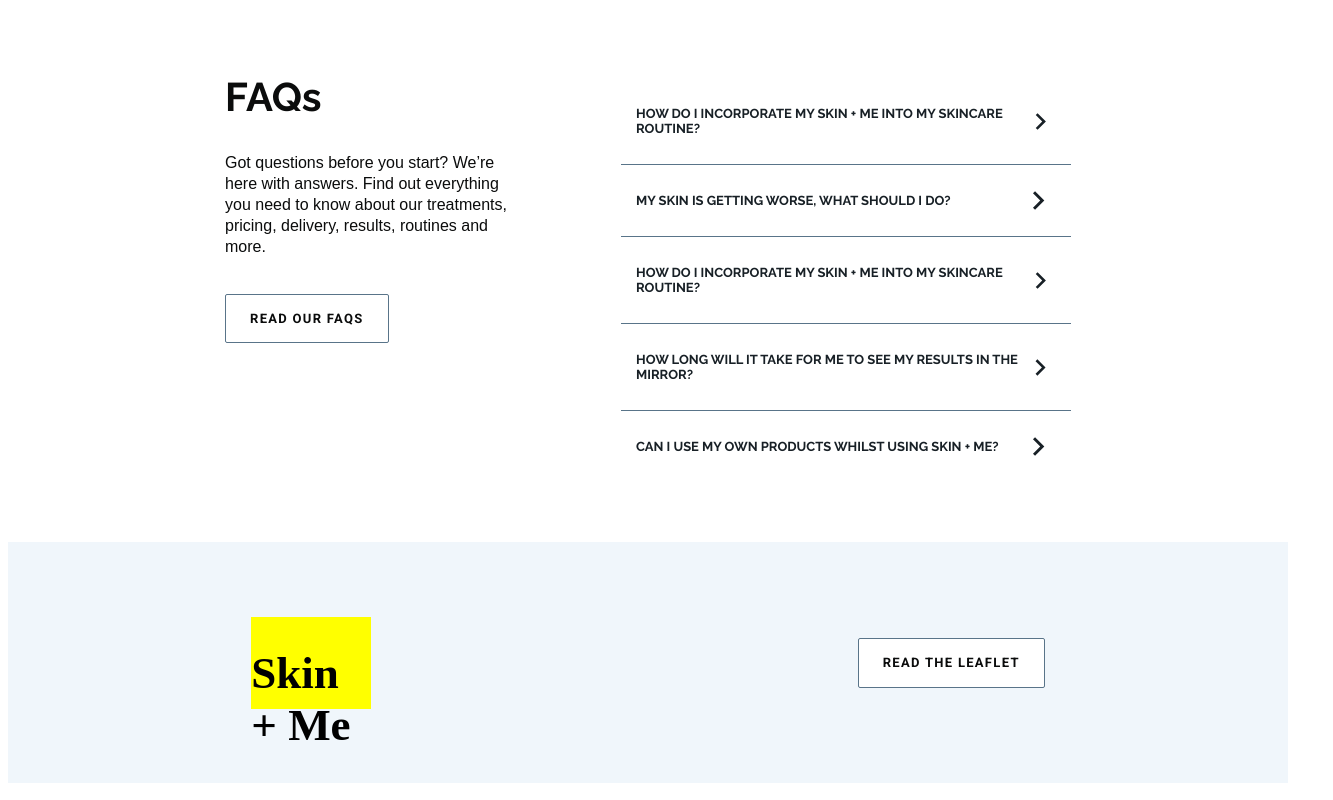
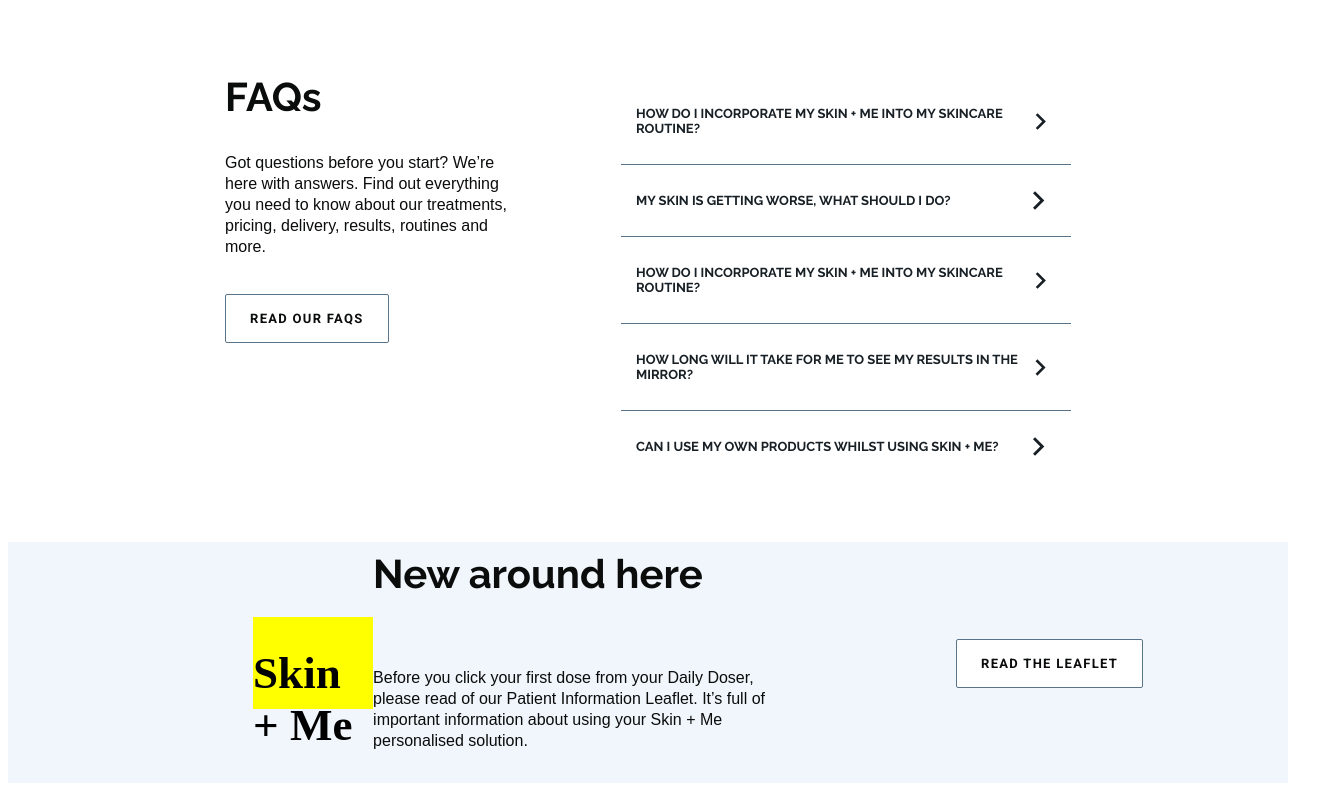
Before and after one commit to szopian/gs-skin-and-me, a React (Create React App) app in the folder skin-and-me-react-app/: page / in a window 1280 px wide. Shown: the part 466-1266 px from the top of the page, 1333 px wide, since content can reach past the window. Built offline with nearby package versions, Linux system fonts and the light colour scheme; the HTML template or start-up script is replaced by a standard one.

Commit message:
add changes, working card three dispaly

```diff
--- a/skin-and-me-react-app/src/components/CardThree.js
+++ b/skin-and-me-react-app/src/components/CardThree.js
@@ -7,9 +7,15 @@
   width: 100%;
   height: 241px;
   background-color: #f0f6fb;
+  justify-content: center;
   display: flex;
-  justify-content: space-around;
+`;
+
+const Wrapper = styled.div`
+  display: flexbox;
   align-items: center;
+  justify-content: center;
+  padding: 0 290px;
 `;
 
 const ImgContainer = styled.div`
@@ -23,16 +29,56 @@
   font-size: 45px;
 `;
 
+const Container = styled.div`
+  grid-column: 1;
+  padding-right: 185px;
+  justify-content: space-between;
+`;
+
+const Title = styled.h1`
+  width: 384px;
+  height: 88px;
+  font-family: "raleway", sans-serif;
+  font-size: 40px;
+  line-height: 44px;
+  /* Off Black */
+  color: #0b0c0c;
+`;
+
+const Content = styled.p`
+  width: 398px;
+  height: 95px;
+  font-style: normal;
+  font-size: 16px;
+
+  font-family: "proxima-nova", sans-serif;
+  font-weight: 400;
+  font-style: normal;
+  color: rgb(11, 12, 12);
+  font-size: 16px;
+  line-height: 21px;
+  margin-bottom: 38px;
+
+  /* Off Black */
+  color: #0b0c0c;
+`;
+
 function CardThree() {
   return (
     <Card>
+      <Wrapper>
         <ImgContainer>
           <ImgText>Skin + Me</ImgText>
         </ImgContainer>
+        <Container>
+          <Title>{Data.components[2].title}</Title>
+          <Content>{Data.components[2].content}</Content>
+        </Container>
         <ButtonLink
           Links={Data.components[2].link}
           bText={Data.components[2].buttonText}
         />
+      </Wrapper>
     </Card>
   );
 }
```
Lines whose indentation alone changed are shown as unchanged.
